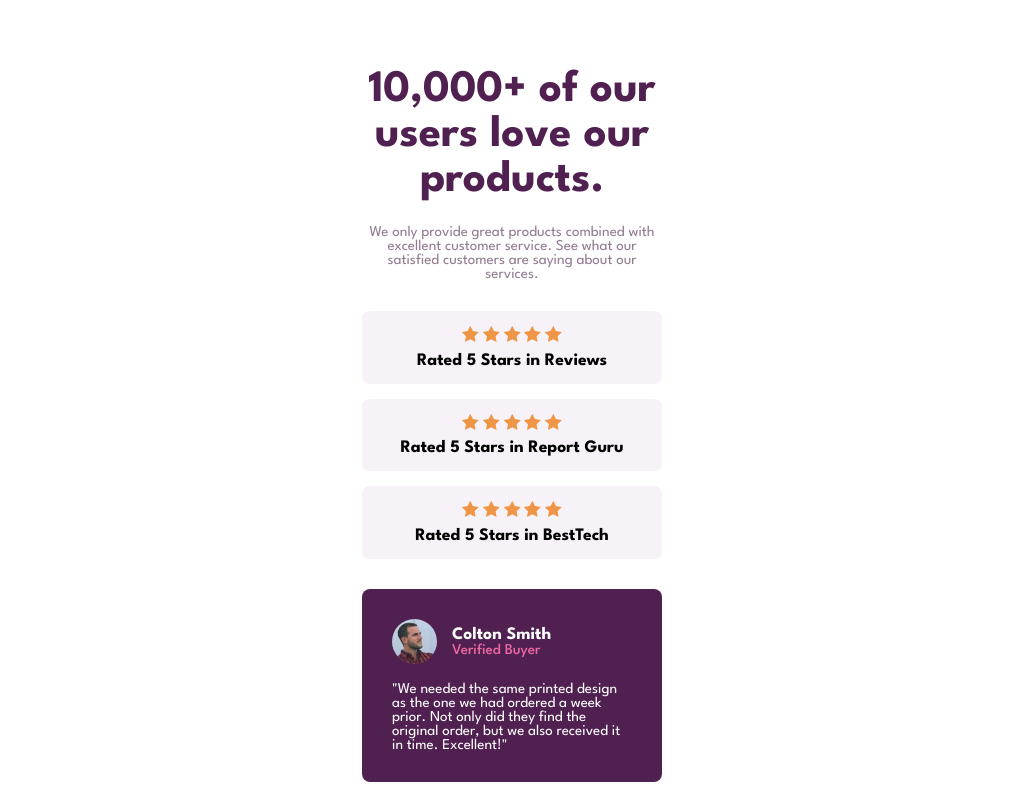
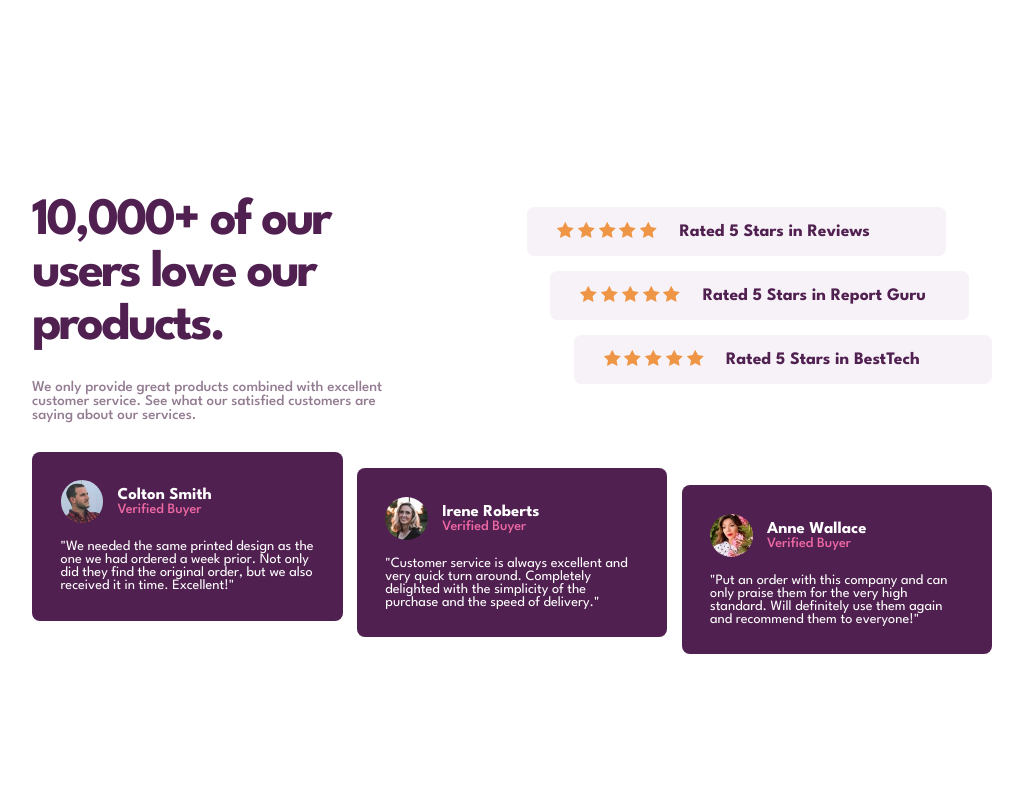
Before and after one commit to sahand-masoleh/fem-09-social-proof-section, a plain HTML site: page index.html in a window 1280 px wide. Shown: the top 787 px of the page, without its empty margins (128-1151 px from the left). Drawn offline with Linux system fonts and the light colour scheme.

Commit message:
[CSS] desktop view

```diff
--- a/style.css
+++ b/style.css
@@ -21,15 +21,13 @@ body {
 	--max-card-width: 20em;
 	--gap: 1em;
 
-	font-size: 15px;
+	/* font-size: 15px; */
 
 	min-height: 100vh;
-	padding: var(--gap);
-	padding-top: calc(3 * var(--gap));
-	padding-bottom: 0;
+	padding: 0 var(--gap);
+	justify-content: center;
 
 	display: grid;
-	justify-content: center;
 	grid-template-rows: 1fr auto;
 }
 
@@ -39,6 +37,8 @@ main {
 	grid-template-columns: 1fr;
 	grid-template-rows: repeat(3, min-content);
 	gap: calc(var(--gap) * 2);
+	margin-top: calc(3 * var(--gap));
+	margin-bottom: var(--gap);
 }
 
 /* ~~~~~~~~~~ TITLE ~~~~~~~~~~ */
@@ -55,6 +55,7 @@ main {
 }
 #title p {
 	color: var(--dark-grayish-magenta);
+	font-weight: 500;
 }
 
 /* ~~~~~~~~~~ RATINGS ~~~~~~~~~~ */
@@ -71,6 +72,7 @@ main {
 	grid-template-columns: 1fr;
 	place-items: center;
 	gap: calc(var(--gap) / 2);
+	color: var(--very-dark-magenta);
 }
 
 /* ~~~~~~~~~~ CARDS ~~~~~~~~~~ */
@@ -117,8 +119,83 @@ main {
 
 /* ~~~~~~~~~~ FOOTER ~~~~~~~~~~ */
 footer {
-	position: relative;
 	bottom: 0;
 	font-size: 0.75em;
 	text-align: center;
 }
+
+@media screen and (min-width: 50em) {
+	body {
+		font-size: 15px;
+	}
+
+	main {
+		max-width: calc(var(--max-card-width) * 3 + var(--gap) * 4);
+		grid-template-columns: 1fr 1fr;
+		grid-template-rows: repeat(2, min-content);
+		margin: auto 0;
+	}
+
+	#title {
+		margin-right: 20%;
+	}
+
+	#title h1 {
+		font-size: 3.5em;
+		letter-spacing: -0.05em;
+	}
+
+	#ratings-container {
+		align-self: center;
+		grid-template-rows: repeat(3, min-content);
+	}
+
+	.ratings {
+		padding: var(--gap);
+		display: grid;
+		grid-template-columns: max-content 1fr;
+		place-items: unset;
+		align-items: center;
+		gap: calc(var(--gap) / 2);
+		width: 90%;
+	}
+
+	.ratings:nth-of-type(2) {
+		justify-self: center;
+	}
+
+	.ratings:nth-of-type(3) {
+		justify-self: end;
+	}
+
+	.stars {
+		margin: auto var(--gap);
+	}
+
+	#cards-container {
+		grid-column: 1 / span 2;
+		grid-template-columns: repeat(3, 1fr);
+		grid-template-rows: 120%;
+		font-size: 0.95em;
+	}
+
+	.cards {
+		height: min-content;
+	}
+
+	.cards:nth-of-type(1) {
+		align-self: top;
+	}
+
+	.cards:nth-of-type(2) {
+		align-self: center;
+	}
+
+	.cards:nth-of-type(3) {
+		align-self: end;
+	}
+
+	#title {
+		text-align: unset;
+	}
+}
```
Also changed, not shown: index.html (+3 -0 lines).
